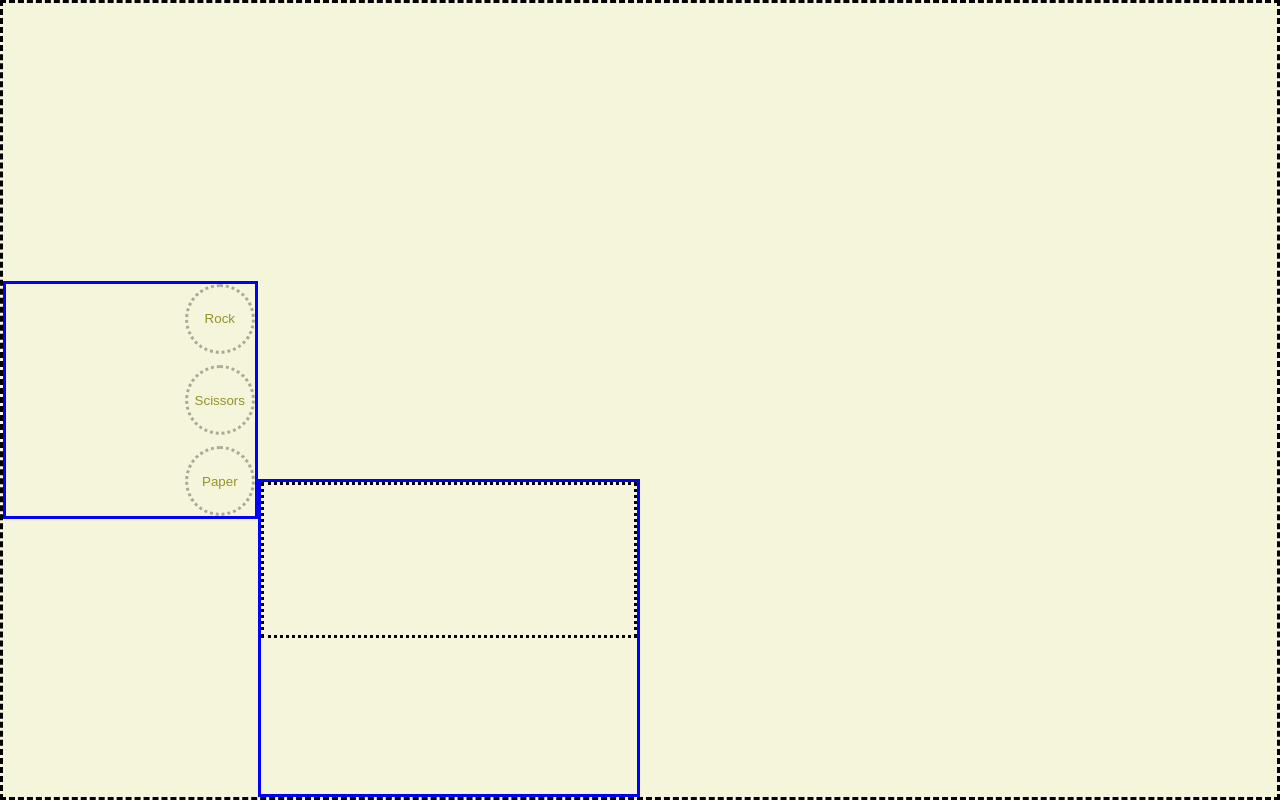
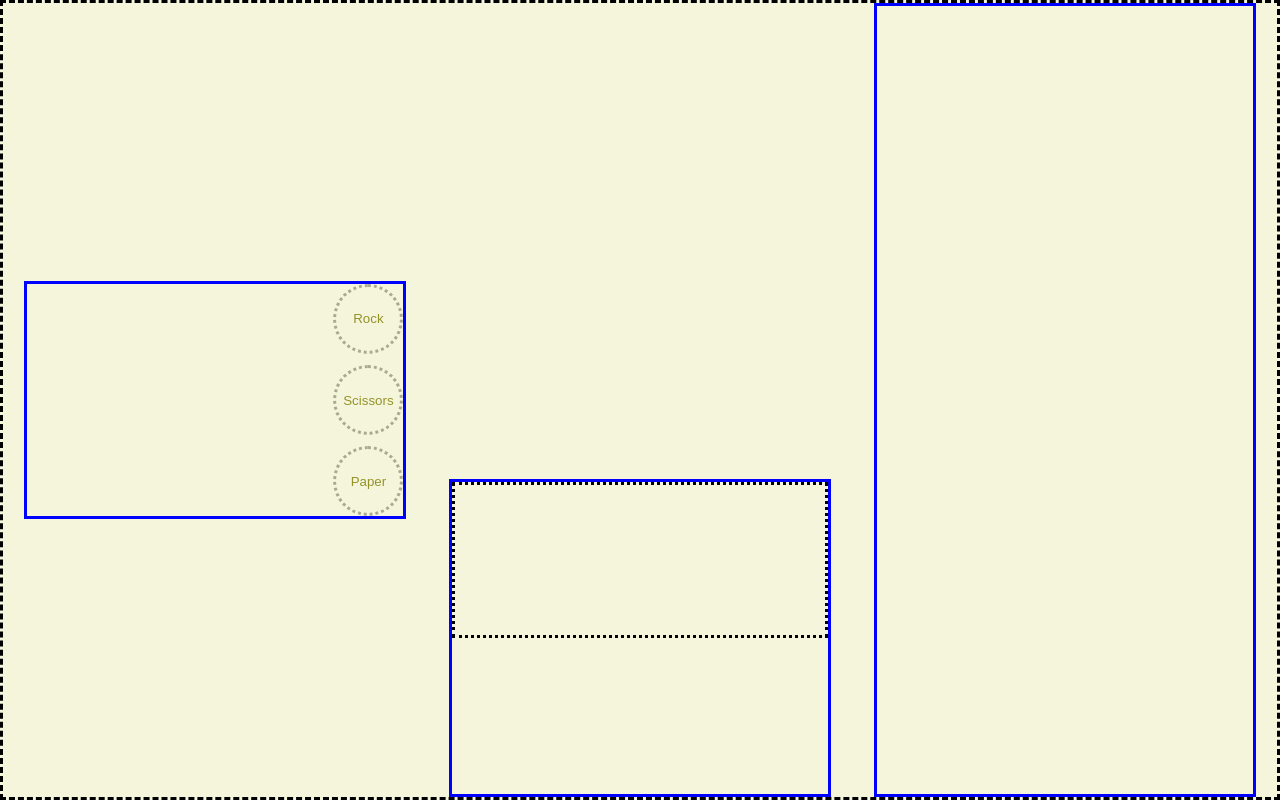
Before and after one commit to Nton23/TOP--Rock-Paper-Scissors, a plain HTML site: page index.html in a window 1280 px wide. Drawn offline with Linux system fonts and the light colour scheme.

Commit message:
Add text-result-container and text-result flex

```diff
--- a/style.css
+++ b/style.css
@@ -18,11 +18,12 @@ body {
     background-color: var(--background-color);
     border: black dashed;
     display: flex;
+    justify-content: space-around;
 }
 
 #user-buttons-container {
     border: blue solid;
-    width: 20%;
+    width: 30%;
     height: 30%;
     display: flex;
     flex-direction: column;
@@ -55,4 +56,11 @@ body {
     border: black dotted;
     width: 100%;
     height: 50%;
+    display: flex;
+    justify-content: center;
+    align-items: center;
 }
+#record-tracking-container {
+    border: blue solid;
+    width: 30%;
+}
```
